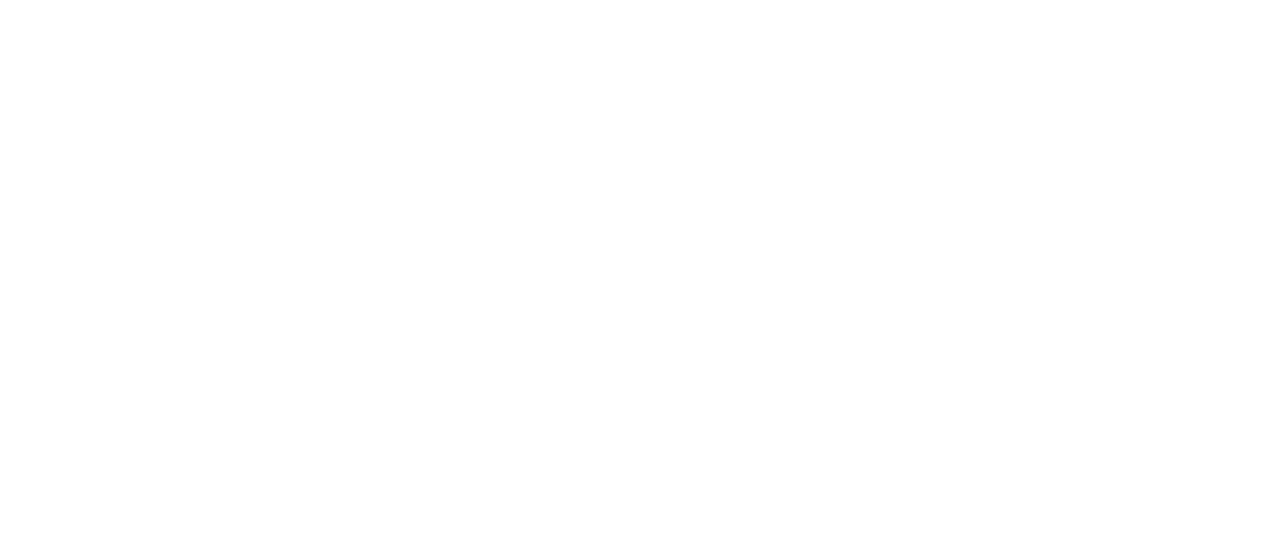
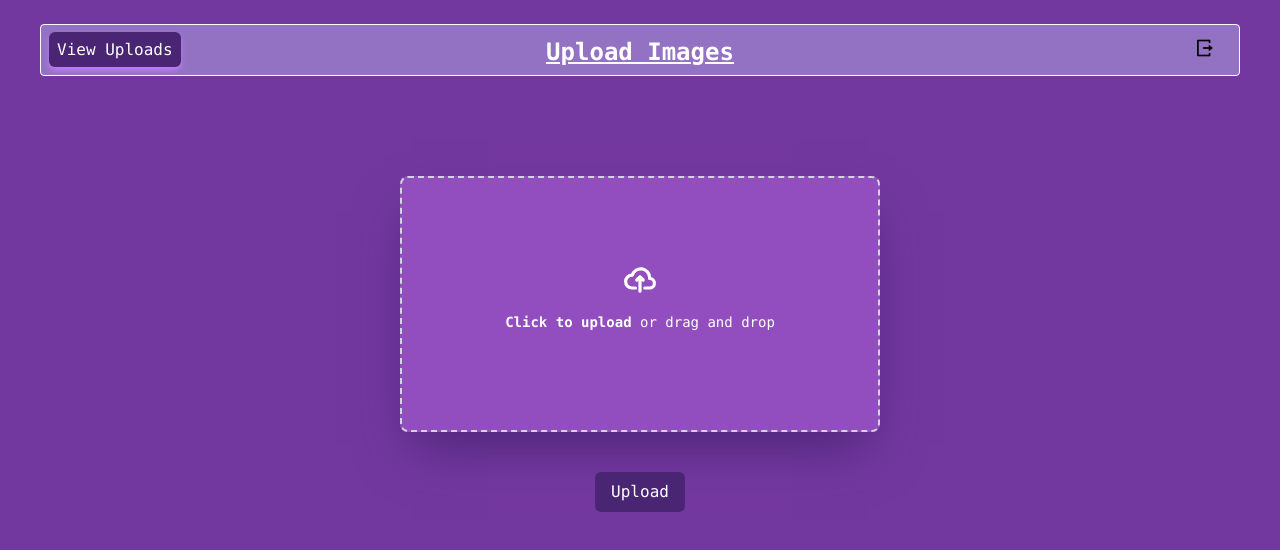
Before and after one commit to Amit4218/image_text_parser, a React (Vite) app in the folder Frontend/: page /upload in a window 1280 px wide. Before the commit this address had no page. Shown: the top 550 px of the page. Built offline with nearby package versions, Linux system fonts and the light colour scheme.

Commit message:
added Upload page

```diff
--- a/Frontend/src/App.jsx
+++ b/Frontend/src/App.jsx
@@ -2,12 +2,16 @@
 import { Route, Routes } from "react-router-dom";
 import Login from "./pages/Login";
 import Register from "./pages/Register";
+import Upload from "./pages/Upload";
+import Show from "./pages/Show";
 
 function App() {
   return (
     <Routes>
       <Route path="/" element={<Login />} />
       <Route path="/register" element={<Register />} />
+      <Route path="/upload" element={<Upload />} />
+      <Route path="/show" element={<Show />} />
     </Routes>
   );
 }
--- a/Frontend/src/pages/Login.jsx
+++ b/Frontend/src/pages/Login.jsx
@@ -27,9 +27,10 @@
 
   return (
     <>
-      <div className="h-screen w-full bg-zinc-950 text-white p-5">
+      <div className="h-screen w-full bg-[#924DBF] text-white p-5">
         <div className="flex justify-center items-center ">
-          <div className="border border-purple-300 h-[27rem] w-[26rem] mt-20 rounded-md">
+          <div className="">
+            <div className="shadow-2xl  bg-[#7338A0] border border-purple-300 h-[27rem] w-[26rem] mt-20 rounded-md">
               <h3 className="text-center mt-4 text-3xl font-mono">Login</h3>
               <hr className="w-80 ml-10 mt-2 text-purple-300" />
               <form
@@ -40,14 +41,14 @@
               >
                 <div className="text-center">
                   <label
-                  className="text-2xl block mb-1 font-semi-bold font-mono "
+                    className="text-2xl block mb-1 font-semi-bold font-mono  "
                     htmlFor="Email"
                   >
                     Email
                   </label>
                   <hr className="w-40 ml-[7.7rem] mb-2 text-purple-300" />
                   <input
-                  className="mt-2 w-90 bg-zinc-700 py-2 px-2  rounded-sm outline-none font-mono"
+                    className="mt-2 w-90 bg-[#9E72C3] py-2 px-2  rounded-sm outline-none font-mono"
                     type="text"
                     id="Email"
                     name="email"
@@ -66,7 +67,7 @@
                   <hr className="w-50 ml-[6.4rem] mb-2 text-purple-300 " />
 
                   <input
-                  className="mt-2 w-90 bg-zinc-700 py-2 px-2  rounded-sm outline-none font-mono"
+                    className="mt-2 w-90 bg-[#9E72C3] py-2 px-2  rounded-sm outline-none font-mono"
                     type={Icon ? "password" : "text"}
                     id="password"
                     name="password"
@@ -85,13 +86,13 @@
                     <i
                       className={
                         Icon
-                        ? "ri-eye-off-line absolute -ml-10 -mt-5 text-gray-400 text-xl transition duration-200 ease-in"
-                        : "ri-eye-line absolute -ml-10 -mt-5 text-gray-400 text-xl transition duration-200 ease-out "
+                          ? "ri-eye-off-line absolute -ml-10 -mt-5 text-[#7338A0] text-xl transition duration-200 ease-in"
+                          : "ri-eye-line absolute -ml-10 -mt-5 text-[#7338A0] text-xl transition duration-200 ease-out "
                       }
                     ></i>
                   </button>
                   <div className=" ">
-                  <button className="w-20 py-2 px-2 mt-10 bg-zinc-600 rounded-md font-mono hover:bg-zinc-500 ">
+                    <button className="w-20 py-2 px-2 mt-10 bg-[#924DBF] rounded-md font-mono hover:bg-[#4A2574] ">
                       Login
                     </button>
                   </div>
@@ -108,6 +109,7 @@
             </div>
           </div>
         </div>
+      </div>
       <ToastContainer theme="dark" autoClose={1000} />
     </>
   );
--- a/Frontend/src/pages/Register.jsx
+++ b/Frontend/src/pages/Register.jsx
@@ -27,10 +27,10 @@
 
   return (
     <>
-      <>
-        <div className="h-screen w-full bg-zinc-950 text-white p-5">
-          <div className="flex justify-center items-center ">
-            <div className="border border-purple-300 h-[27rem] w-[26rem] mt-20 rounded-md">
+      <div className="h-screen w-full bg-[#924DBF] text-white p-5">
+        <div className="flex justify-center items-center ">
+          <div className="">
+            <div className="shadow-2xl  bg-[#7338A0] border border-purple-300 h-[27rem] w-[26rem] mt-20 rounded-md">
               <h3 className="text-center mt-4 text-3xl font-mono">Register</h3>
               <hr className="w-80 ml-10 mt-2 text-purple-300" />
               <form
@@ -41,14 +41,14 @@
               >
                 <div className="text-center">
                   <label
-                    className="text-2xl block mb-1 font-semi-bold font-mono "
+                    className="text-2xl block mb-1 font-semi-bold font-mono  "
                     htmlFor="Email"
                   >
                     Email
                   </label>
                   <hr className="w-40 ml-[7.7rem] mb-2 text-purple-300" />
                   <input
-                    className="mt-2 w-90 bg-zinc-700 py-2 px-2  rounded-sm outline-none font-mono"
+                    className="mt-2 w-90 bg-[#9E72C3] py-2 px-2  rounded-sm outline-none font-mono"
                     type="text"
                     id="Email"
                     name="email"
@@ -67,7 +67,7 @@
                   <hr className="w-50 ml-[6.4rem] mb-2 text-purple-300 " />
 
                   <input
-                    className="mt-2 w-90 bg-zinc-700 py-2 px-2  rounded-sm outline-none font-mono"
+                    className="mt-2 w-90 bg-[#9E72C3] py-2 px-2  rounded-sm outline-none font-mono"
                     type={Icon ? "password" : "text"}
                     id="password"
                     name="password"
@@ -86,21 +86,21 @@
                     <i
                       className={
                         Icon
-                          ? "ri-eye-off-line absolute -ml-10 -mt-5 text-gray-400 text-xl transition duration-200 ease-in"
-                          : "ri-eye-line absolute -ml-10 -mt-5 text-gray-400 text-xl transition duration-200 ease-out "
+                          ? "ri-eye-off-line absolute -ml-10 -mt-5 text-[#7338A0] text-xl transition duration-200 ease-in"
+                          : "ri-eye-line absolute -ml-10 -mt-5 text-[#7338A0] text-xl transition duration-200 ease-out "
                       }
                     ></i>
                   </button>
                   <div className=" ">
-                    <button className="w-20 py-2 px-2 mt-10 bg-zinc-600 rounded-md font-mono hover:bg-zinc-500 ">
-                      Login
+                    <button className="w-23 py-2 px-2 mt-10 bg-[#924DBF] rounded-md font-mono hover:bg-[#4A2574] ">
+                      register
                     </button>
                   </div>
                 </div>
                 <div className="mt-7 text-center text-xs">
                   <p>
-                    comming back ?{" "}
-                    <a className="text-blue-400 font-mono" href="/">
+                    Comming back ?{" "}
+                    <a className="text-blue-400 font-mono" href="#">
                       Login Here
                     </a>
                   </p>
@@ -109,8 +109,8 @@
             </div>
           </div>
         </div>
-        <ToastContainer theme="dark" autoClose={1000} />
-      </>
+      </div>
+      <ToastContainer theme="dark" autoClose={1000} />
     </>
   );
 }
--- /dev/null
+++ b/Frontend/src/pages/Show.jsx
@@ -0,0 +1,35 @@
+import React from "react";
+
+function Show() {
+  return (
+    <>
+      <div className="h-screen bg-[#7338A0] p-10 ">
+        <div className="-mt-4">
+          <nav className="bg-[#9372C3] h-13 rounded border border-white p-2">
+            <button className="mt-1">
+              <a
+                className="bg-[#4A2574] text-white px-2 py-2 rounded-md hover:bg-[#924DBF] font-mono shadow-md shadow-purple-400"
+                href="#"
+              >
+                Uploads
+              </a>
+            </button>
+            <div className="flex items-end justify-end">
+              <a href="#" className="-mt-8 mr-4 text-xl">
+                <i class="ri-logout-box-r-line"></i>
+              </a>
+            </div>
+          </nav>
+        </div>
+        <div className=" flex justify-center items-center ">
+          <h2 className="-mt-12 text-white text-2xl underline absolute z-1 font-bold font-mono">
+            Uploaded Images
+          </h2>
+        </div>
+        <div className=""></div>
+      </div>
+    </>
+  );
+}
+
+export default Show;
--- /dev/null
+++ b/Frontend/src/pages/Upload.jsx
@@ -0,0 +1,75 @@
+import React from "react";
+
+function Upload() {
+  return (
+    <>
+      <div className="h-screen bg-[#7338A0] p-10 ">
+        <div className="-mt-4">
+          <nav className="bg-[#9372C3] h-13 rounded border border-white p-2">
+            <button className="mt-1">
+              <a
+                className="bg-[#4A2574] text-white px-2 py-2 rounded-md hover:bg-[#924DBF] font-mono shadow-md shadow-purple-400"
+                href="#"
+              >
+                View Uploads
+              </a>
+            </button>
+            <div className="flex items-end justify-end">
+              <a href="#" className="-mt-8 mr-4 text-xl">
+                <i class="ri-logout-box-r-line"></i>
+              </a>
+            </div>
+          </nav>
+        </div>
+        <div className=" flex justify-center items-center ">
+          <h2 className=" -mt-12 text-white text-2xl underline absolute z-1 font-bold font-mono">
+            Upload Images
+          </h2>
+        </div>
+        <form action="#">
+          <div className="flex items-center justify-center">
+            <div class=" mt-25 w-[30rem]">
+              <label
+                for="dropzone-file"
+                class="flex flex-col items-center justify-center w-full h-64 border-2 border-gray-300 border-dashed rounded-lg cursor-pointer bg-[#924DBF] hover:bg-[#9E72C3] shadow-2xl shadow-[#4A2574]"
+              >
+                <div class="flex flex-col items-center justify-center pt-5 pb-6">
+                  <svg
+                    class="w-8 h-8 mb-4 text-white "
+                    aria-hidden="true"
+                    xmlns="http://www.w3.org/2000/svg"
+                    fill="none"
+                    viewBox="0 0 20 16"
+                  >
+                    <path
+                      stroke="currentColor"
+                      stroke-linecap="round"
+                      stroke-linejoin="round"
+                      stroke-width="2"
+                      d="M13 13h3a3 3 0 0 0 0-6h-.025A5.56 5.56 0 0 0 16 6.5 5.5 5.5 0 0 0 5.207 5.021C5.137 5.017 5.071 5 5 5a4 4 0 0 0 0 8h2.167M10 15V6m0 0L8 8m2-2 2 2"
+                    />
+                  </svg>
+                  <p class="mb-2 font-mono text-sm text-white">
+                    <span class="font-semibold">Click to upload</span> or drag
+                    and drop
+                  </p>
+                </div>
+                <input id="dropzone-file" type="file" class="hidden" />
+              </label>
+            </div>
+          </div>
+          <div className="mt-10 flex justify-center">
+            <button
+              type="submit"
+              className="bg-[#4A2574] py-2 px-4 rounded-md text-white font-mono hover:bg-[#924DBF] "
+            >
+              Upload
+            </button>
+          </div>
+        </form>
+      </div>
+    </>
+  );
+}
+
+export default Upload;
```
Also changed, not shown: 1 other file (tests, documents, lock files or other folders). Lines whose indentation alone changed are shown as unchanged.
